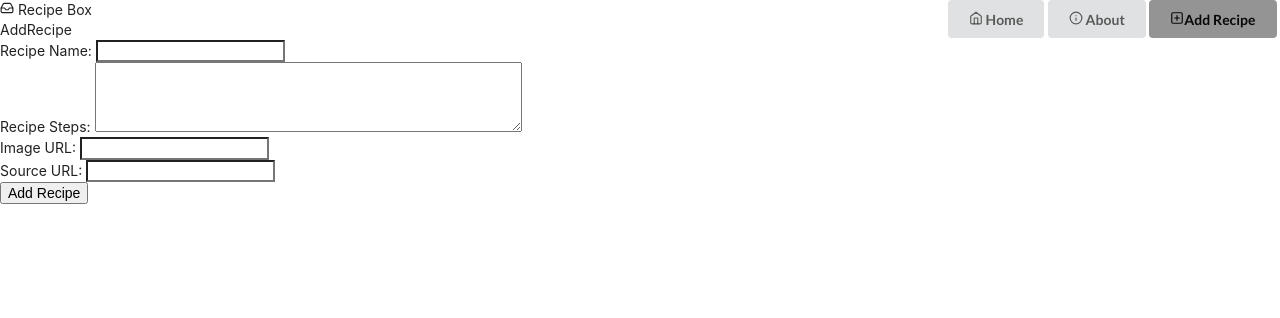
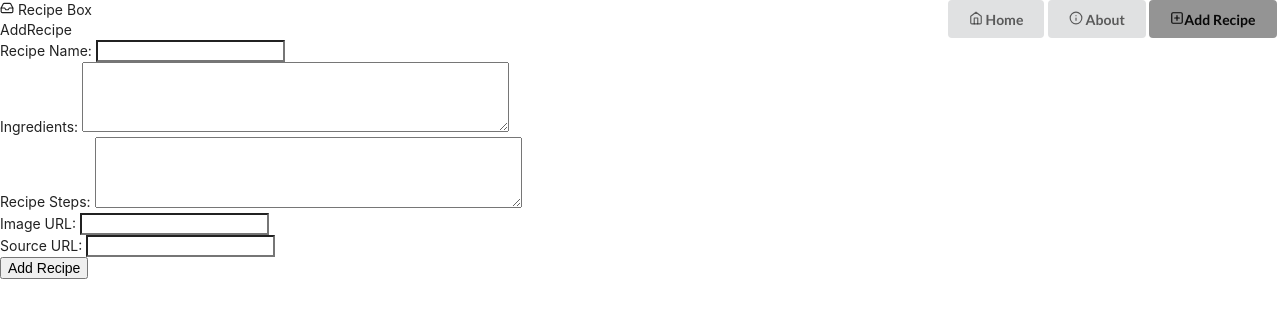
Before and after one commit to HannahGlazier/Recipe-Box, a React (Create React App) app: page /addRecipe in a window 1280 px wide. Shown: the top 318 px of the page. Built offline with nearby package versions, Linux system fonts and the light colour scheme; no server answers.

Commit message:
tested add recipe feature

```diff
--- a/src/components/AddRecipe.js
+++ b/src/components/AddRecipe.js
@@ -3,12 +3,9 @@ import React, {useState} from 'react'
 function AddRecipe({ addNewRecipe }) {
   const [formRecipeData, setFormRecipeData] = useState({
     name: "",
-    ingredients: {
-        quantity: "",
-        name:""
-    },
+    ingredients: "",
     steps:"",
-    imgURL:"",
+    imageURL:"",
     originalURL:""
   })
 
@@ -24,12 +21,9 @@ function AddRecipe({ addNewRecipe }) {
 
     const newRecipe = {
         name: formRecipeData.name,
-        ingredients: {
-          quantity: formRecipeData.ingredients.quantity,
-          name: formRecipeData.ingredients.name,
-      },
+        ingredients: formRecipeData.ingredients,
         steps: formRecipeData.steps,
-        imgURL: formRecipeData.imgURL,
+        imageURL: formRecipeData.imageURL,
         originalURL: formRecipeData.originalURL
     }
 
@@ -59,6 +53,18 @@ function AddRecipe({ addNewRecipe }) {
         >
         </input>
         <br></br>
+        <label htmlFor="ingredients">Ingredients: </label>
+        <textarea
+            type="text"
+            name="ingredients"
+            value={formRecipeData.ingredients}
+            id={FormData.ingredients}
+            onChange={(e => handleChange(e))}
+            rows="4"
+            cols="50"
+        >
+        </textarea>
+        <br></br>
         <label htmlFor="steps">Recipe Steps: </label>
         <textarea
             type="text"
@@ -71,12 +77,12 @@ function AddRecipe({ addNewRecipe }) {
         >
         </textarea>
         <br></br>
-        <label htmlFor="imgURL">Image URL: </label>
+        <label htmlFor="imageURL">Image URL: </label>
         <input
             type="text"
-            name="imgURL"
-            value={formRecipeData.imgURL}
-            id={FormData.imgURL}
+            name="imageURL"
+            value={formRecipeData.imageURL}
+            id={FormData.imageURL}
             onChange={(e => handleChange(e))}
         >
         </input>
```
Also changed, not shown: data.json (+14 -10 lines), src/components/RecipeCard.js (+0 -44 lines).
